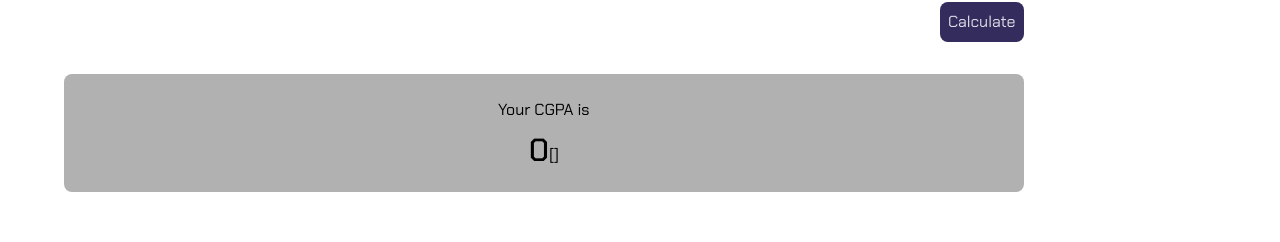
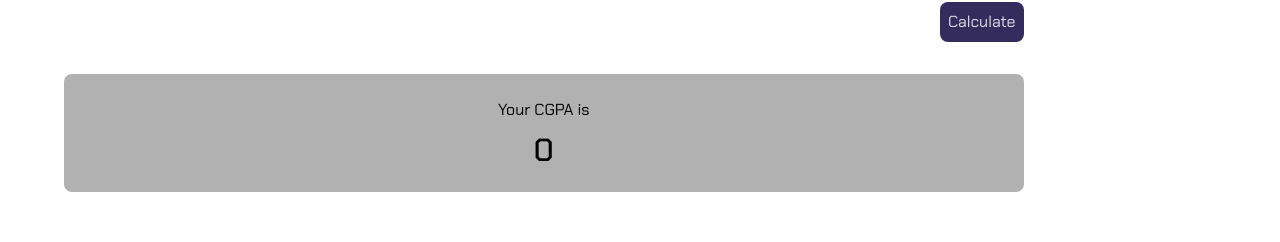
Before and after one commit to Ano-ly/AnomsCGPACalculator, a React (Vite) app: page / in a window 1280 px wide. Shown: the part 463-705 px from the top of the page. Built offline with nearby package versions, Linux system fonts and the light colour scheme.

Commit message:
Clean up code

```diff
--- a/src/CalcButton.jsx
+++ b/src/CalcButton.jsx
@@ -42,7 +42,6 @@ function CalcButton(props) {
                 </div>
                 <div class="cont__main__cmb__cpt__rst">
                     Your CGPA is <br/> <b class="bold">{gpa}</b>
-                    {JSON.stringify(props.courses)}
                 </div>
             </div>
         );
```
